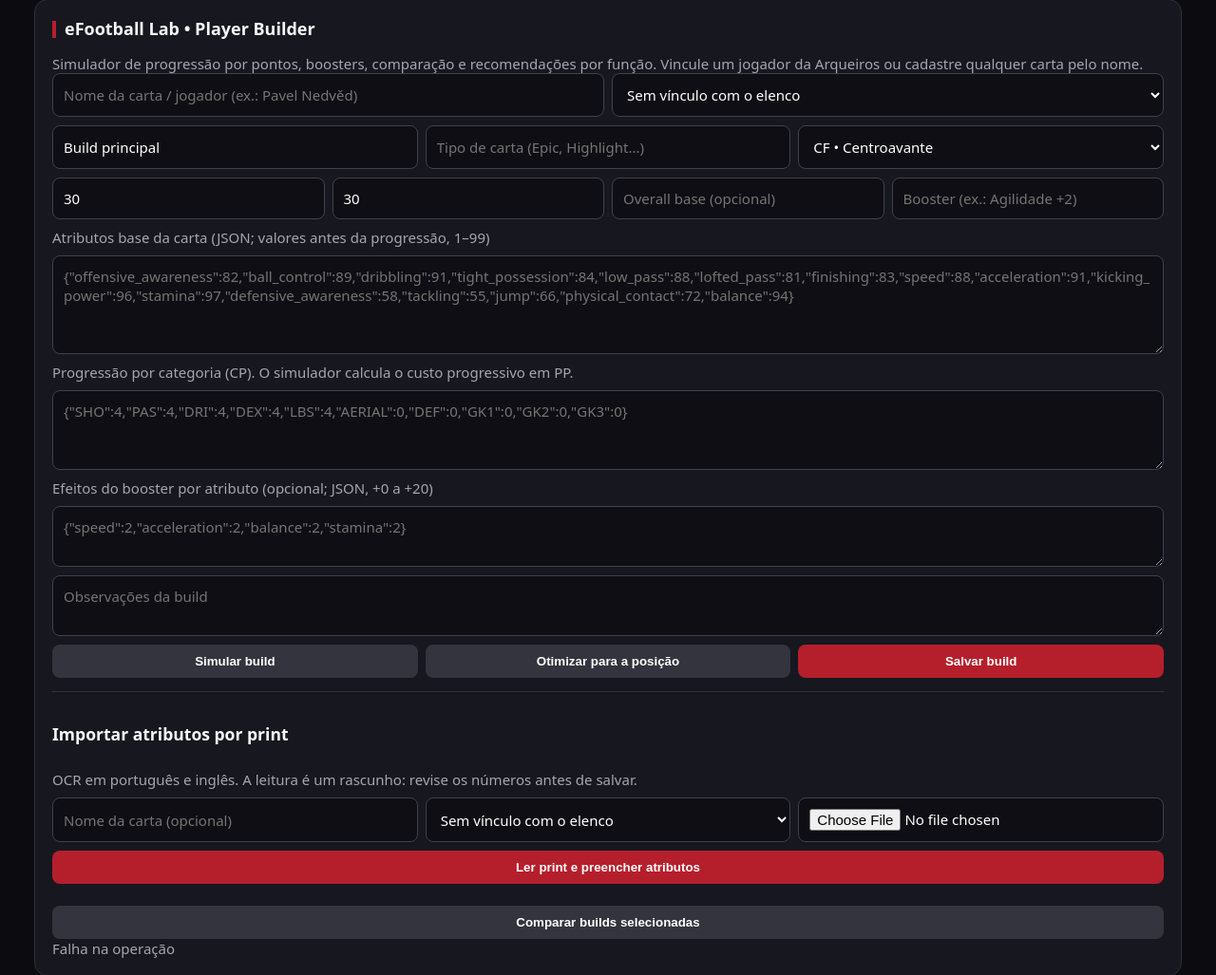
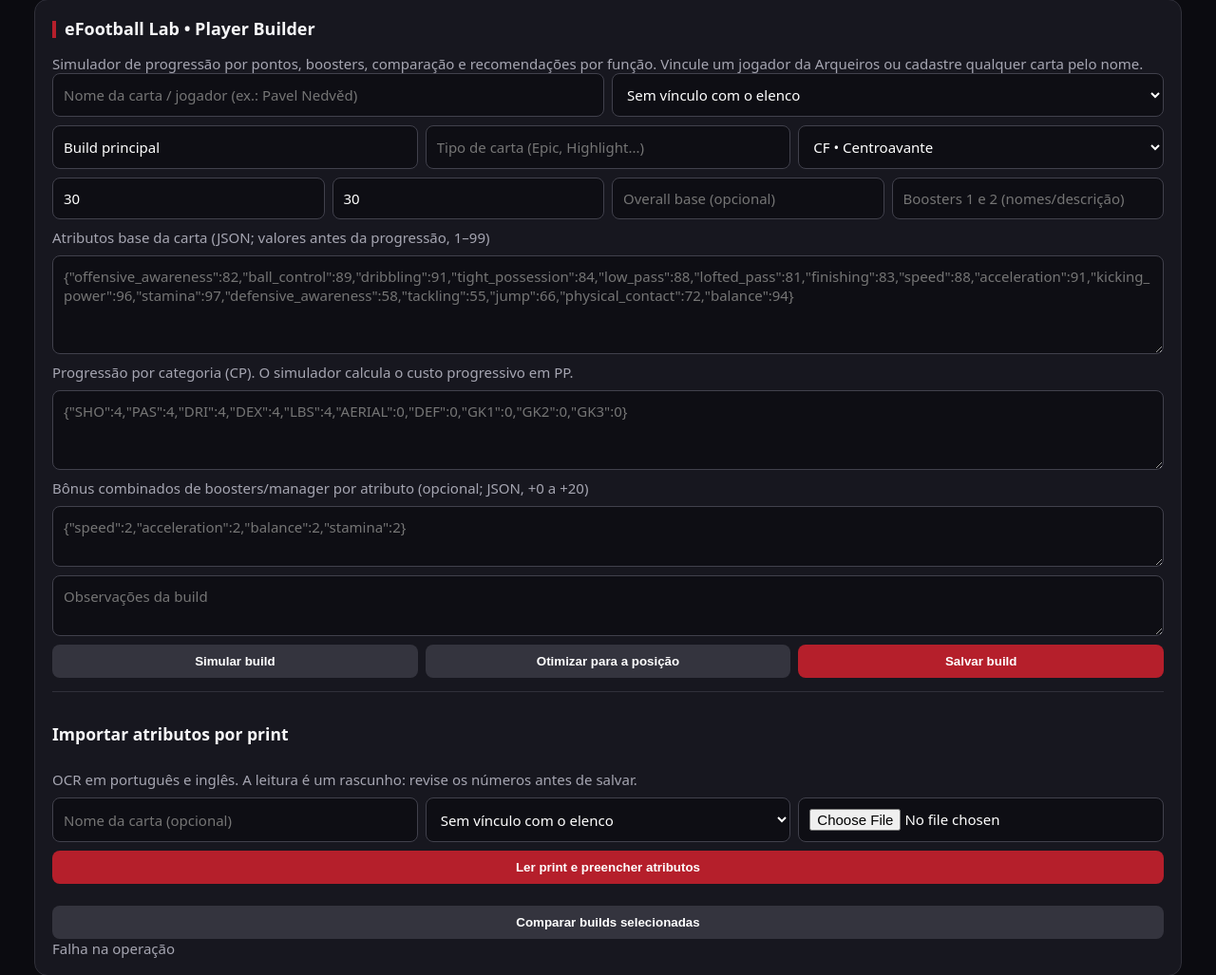
Before and after one commit to igorjuliao78-ui/arqueiros-E-sports-manager, a Python web app: template templates/index.html in a window 1280 px wide. Shown: the part 758-1785 px from the top of the page at 95% size. Run offline with Jinja, Linux system fonts and the light colour scheme; the template is opened without the code that fills it, so the values that code supplies are empty.

Commit message:
Clarify combined booster and manager bonus inputs in Player Builder

```diff
--- a/templates/index.html
+++ b/templates/index.html
@@ -14,10 +14,10 @@
 <form id="efootball-build">
 <div class="row"><input name="card_name" placeholder="Nome da carta / jogador (ex.: Pavel Nedvěd)" required><select name="player_id"><option value="">Sem vínculo com o elenco</option>{% for p in players if p.active %}<option value="{{p.id}}">{{p.name}} — vincular ao elenco</option>{% endfor %}</select></div>
 <div class="row"><input name="name" placeholder="Nome da build (ex.: Meia versátil)" value="Build principal" required><input name="card_type" placeholder="Tipo de carta (Epic, Highlight...)"><select name="position"><option value="CF">CF • Centroavante</option><option value="SS">SS • Segundo atacante</option><option value="LWF">LWF • Ponta esquerda</option><option value="RWF">RWF • Ponta direita</option><option value="LMF">LMF • Meia lateral esquerdo</option><option value="RMF">RMF • Meia lateral direito</option><option value="AMF">AMF • Meia ofensivo</option><option value="CMF">CMF • Meia central</option><option value="DMF">DMF • Volante</option><option value="LB">LB • Lateral esquerdo</option><option value="RB">RB • Lateral direito</option><option value="CB">CB • Zagueiro</option><option value="GK">GK • Goleiro</option></select></div>
-<div class="row"><input name="level" type="number" min="1" max="60" value="30" placeholder="Nível atual"><input name="max_level" type="number" min="1" max="60" value="30" placeholder="Nível máximo"><input name="overall" type="number" min="40" max="110" placeholder="Overall base (opcional)"><input name="booster" placeholder="Booster (ex.: Agilidade +2)"></div>
+<div class="row"><input name="level" type="number" min="1" max="60" value="30" placeholder="Nível atual"><input name="max_level" type="number" min="1" max="60" value="30" placeholder="Nível máximo"><input name="overall" type="number" min="40" max="110" placeholder="Overall base (opcional)"><input name="booster" placeholder="Boosters 1 e 2 (nomes/descrição)"></div>
 <label class="muted">Atributos base da carta (JSON; valores antes da progressão, 1–99)</label><textarea name="attributes" rows="4" placeholder='{"offensive_awareness":82,"ball_control":89,"dribbling":91,"tight_possession":84,"low_pass":88,"lofted_pass":81,"finishing":83,"speed":88,"acceleration":91,"kicking_power":96,"stamina":97,"defensive_awareness":58,"tackling":55,"jump":66,"physical_contact":72,"balance":94}'></textarea>
 <label class="muted">Progressão por categoria (CP). O simulador calcula o custo progressivo em PP.</label><textarea name="progression" rows="3" placeholder='{"SHO":4,"PAS":4,"DRI":4,"DEX":4,"LBS":4,"AERIAL":0,"DEF":0,"GK1":0,"GK2":0,"GK3":0}'></textarea>
-<label class="muted">Efeitos do booster por atributo (opcional; JSON, +0 a +20)</label><textarea name="booster_effects" rows="2" placeholder='{"speed":2,"acceleration":2,"balance":2,"stamina":2}'></textarea>
+<label class="muted">Bônus combinados de boosters/manager por atributo (opcional; JSON, +0 a +20)</label><textarea name="booster_effects" rows="2" placeholder='{"speed":2,"acceleration":2,"balance":2,"stamina":2}'></textarea>
 <textarea name="notes" rows="2" placeholder="Observações da build"></textarea>
 <div class="row"><button type="button" class="secondary" onclick="simulateBuild()">Simular build</button><button type="button" class="secondary" onclick="optimizeBuild()">Otimizar para a posição</button><button type="submit">Salvar build</button></div></form>
 <div id="efootball-simulation" class="notice" style="display:none;margin-top:12px"></div>
```
